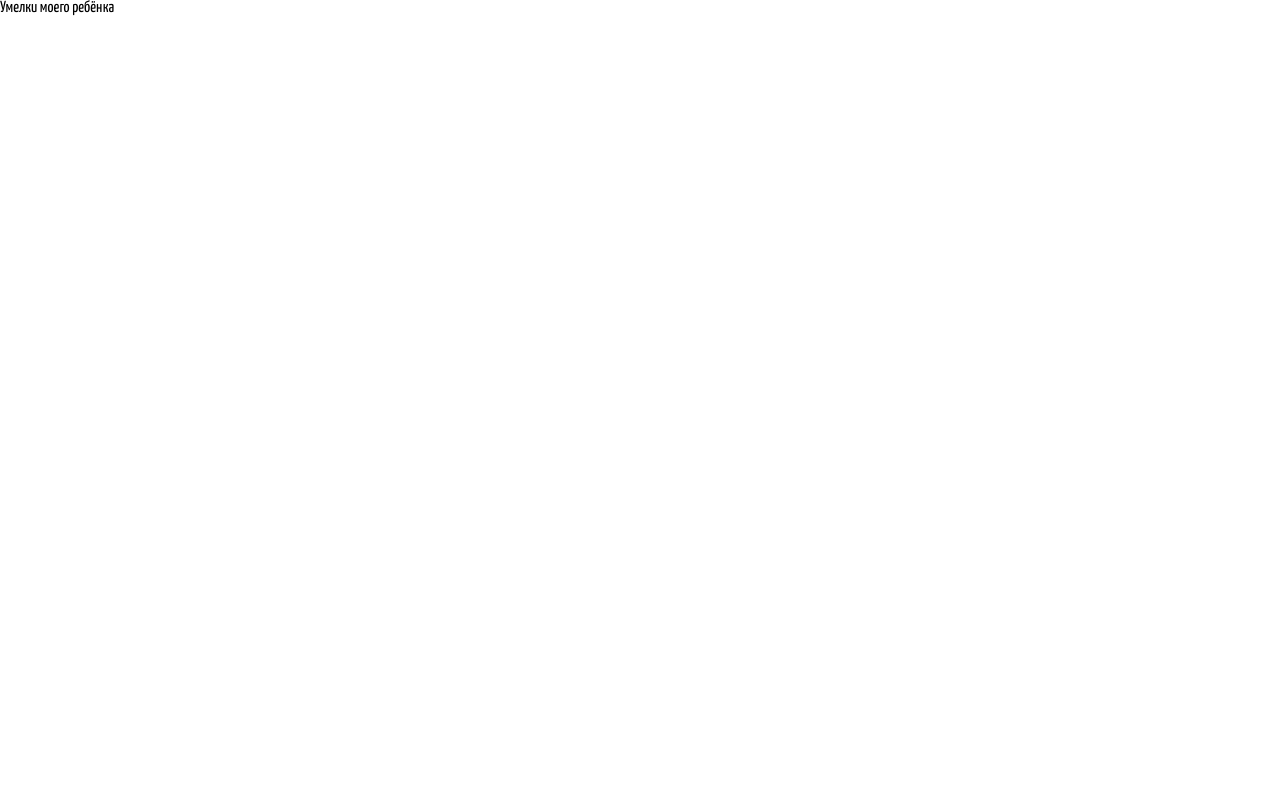
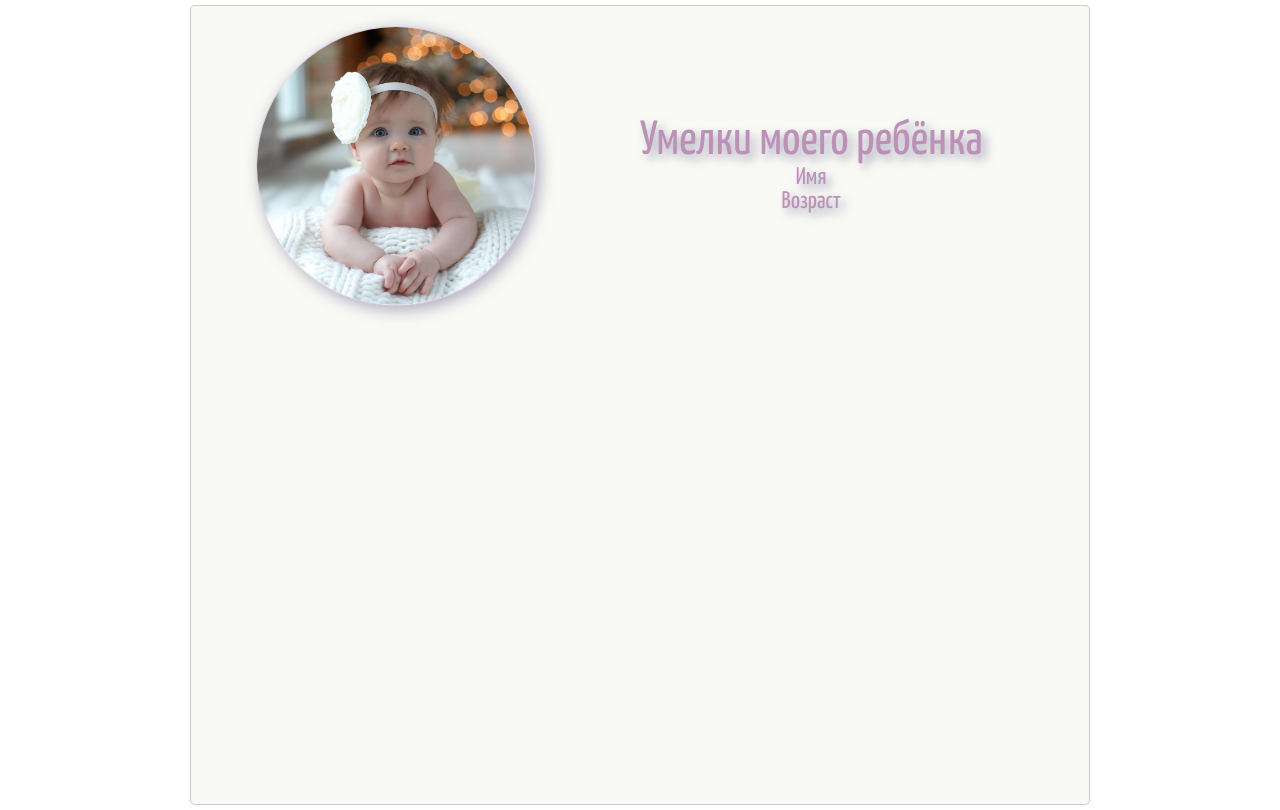
Before and after one commit to indira-faizullina/My-Baby-Skills-Telegram-mini-App-version-, a React (Vite) app: page / in a window 1280 px wide. Built offline with nearby package versions, Linux system fonts and the light colour scheme.

Commit message:
Header and Container components, styles

```diff
--- a/src/App.jsx
+++ b/src/App.jsx
@@ -1,10 +1,13 @@
 import Header from "./components/Header/Header"
+import Container from "./components/UI/Container/Container"
 
 function App() {
 
   return (
     <>
-<Header />
+    <Container>
+      <Header />
+    </Container>
     </>
   )
 }
--- a/src/components/Header/Header.jsx
+++ b/src/components/Header/Header.jsx
@@ -1,5 +1,18 @@
+import styles from './Header.module.css'
+import photo from '/photo.jpg'
+
 export default function Header() {
     return(
-        <header>Умелки моего ребёнка</header>
+        <header className={styles.header}>
+            <div className={styles.photoContainer}>
+                <img src={photo} alt="photo" className={styles.img}/>
+            </div>
+            <div className={styles.infoContainer}>
+                <h1>Умелки моего ребёнка</h1>
+                <p>Имя</p>
+                <p>Возраст</p>
+            </div>
+
+        </header>
     )
 }
--- /dev/null
+++ b/src/components/Header/Header.module.css
@@ -0,0 +1,35 @@
+.header {
+  width: 95%;
+  height: 300px;
+  display: flex;
+  justify-content: space-evenly;
+  padding: 20px 10px 10px0;
+  margin: 0 auto 30px;
+}
+
+.photoContainer {
+  width: 280px;
+  position: relative;
+  margin: 20px 20px 0 0;
+}
+
+.img {
+    position: absolute;
+    top: 0px;
+    left: 0px;
+    object-fit: cover;
+    width: 100%;
+    height: 100%;
+    border: solid 1px #bc91b869;
+    border-radius: 50%;
+    box-shadow: 4px 4px 15px #8b8aa7b7;
+}
+
+.infoContainer {
+    width: 50%;
+    margin: 20px 0 0;
+    text-align: center;
+    align-content: center;
+    color: #bc91b8;
+    font-size: 1.5rem;
+}
--- /dev/null
+++ b/src/components/UI/Container/Container.jsx
@@ -0,0 +1,7 @@
+import styles from './Container.module.css'
+
+export default function Container( {children} ) {
+    return(
+        <div className={styles.container}>{children}</div>
+    )
+}
--- /dev/null
+++ b/src/components/UI/Container/Container.module.css
@@ -0,0 +1,10 @@
+.container {
+  width: 98%;
+  height: 100vh;
+  max-width: 900px;
+  min-width: 270px;
+  margin: 5px auto;
+  background-color: #f9f9f5;
+  border: 1px solid #b5b4d1b7;
+  border-radius: 5px;
+}
--- a/src/index.css
+++ b/src/index.css
@@ -10,3 +10,7 @@
   font-weight: 400;
   font-style: normal;
 }
+
+h1, p {
+  text-shadow: 5px 5px 10px #8b8aa7b7;
+}
```
Also changed, not shown: public/photo.jpg (added).
